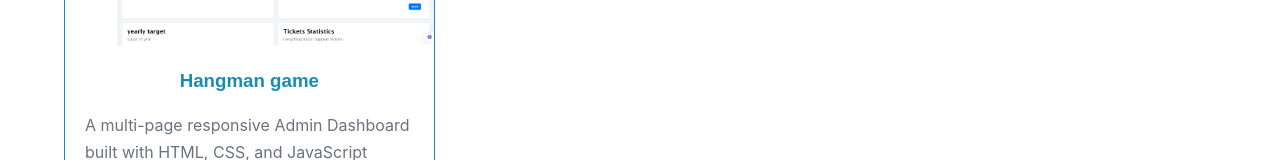
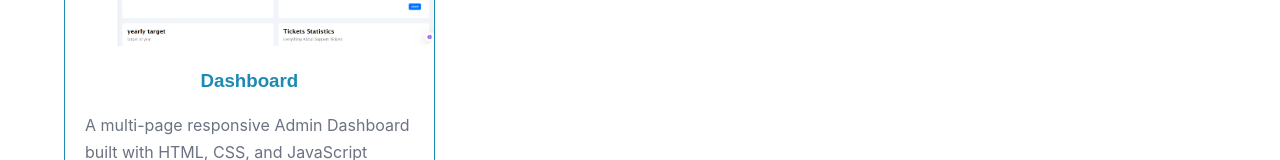
Before and after one commit to M0hamedAdel-1/portfolio, a React (Vite) app: page /projects in a window 1280 px wide. Shown: the part 777-937 px from the top of the page. Built offline with nearby package versions, Linux system fonts and the light colour scheme.

Commit message:
add new edit

```diff
--- a/src/components/works/Works.jsx
+++ b/src/components/works/Works.jsx
@@ -59,7 +59,7 @@ const Works = () => {
           <motion.div className="project" variants={item}>
             <img src="../../../images/projectfour.png"/>
             <div className="body">
-              <h3>Hangman game</h3>
+              <h3>Dashboard</h3>
               <p>A multi-page responsive Admin Dashboard built with HTML, CSS, and JavaScript featuring sections like profile, projects, courses, files, and settings with a clean and structured UI design.</p>
               <div className="icons">
                   <a href="https://github.com/M0hamedAdel-1/dashboard" target="_blank"><FiGithub/></a>
```
